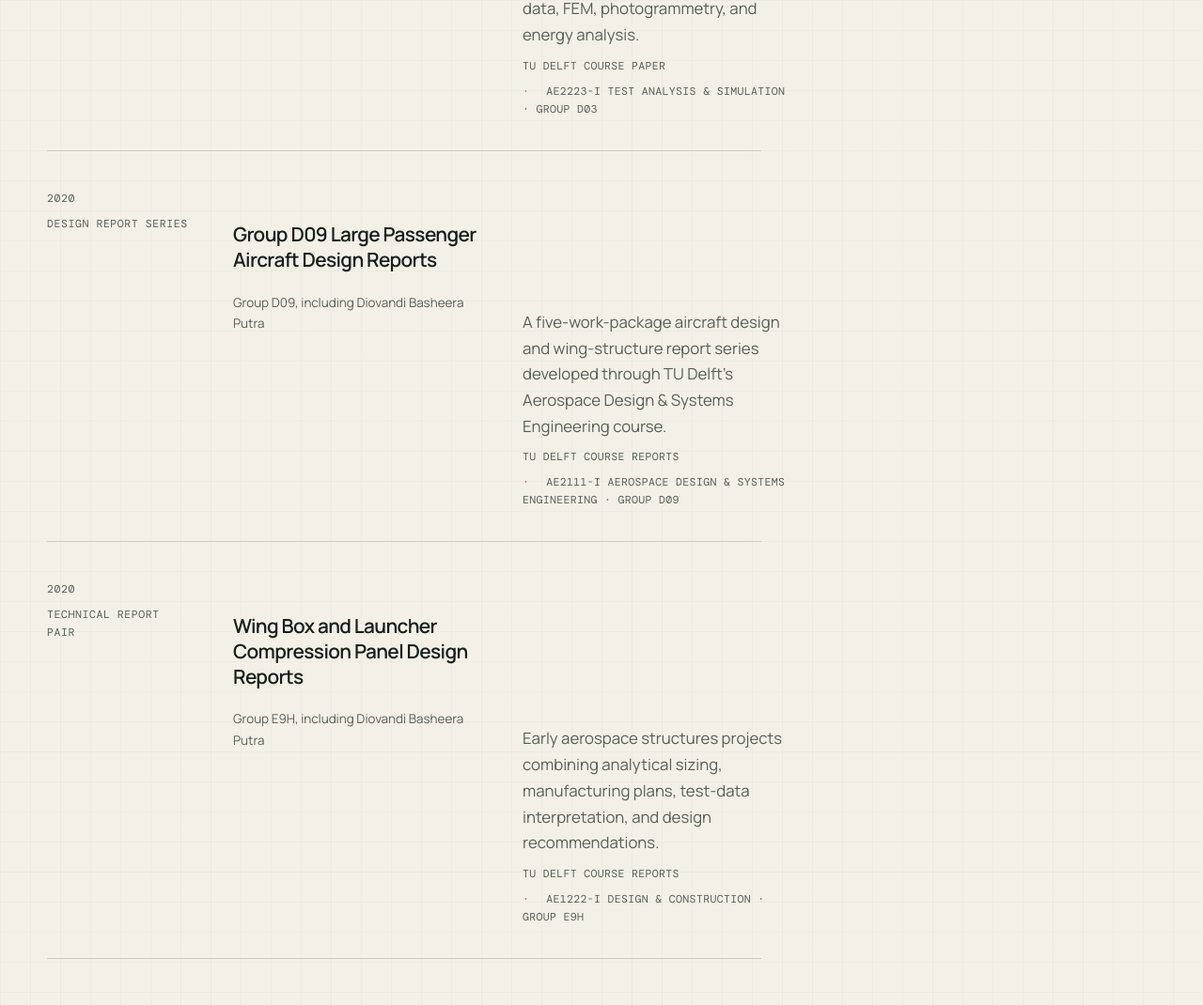
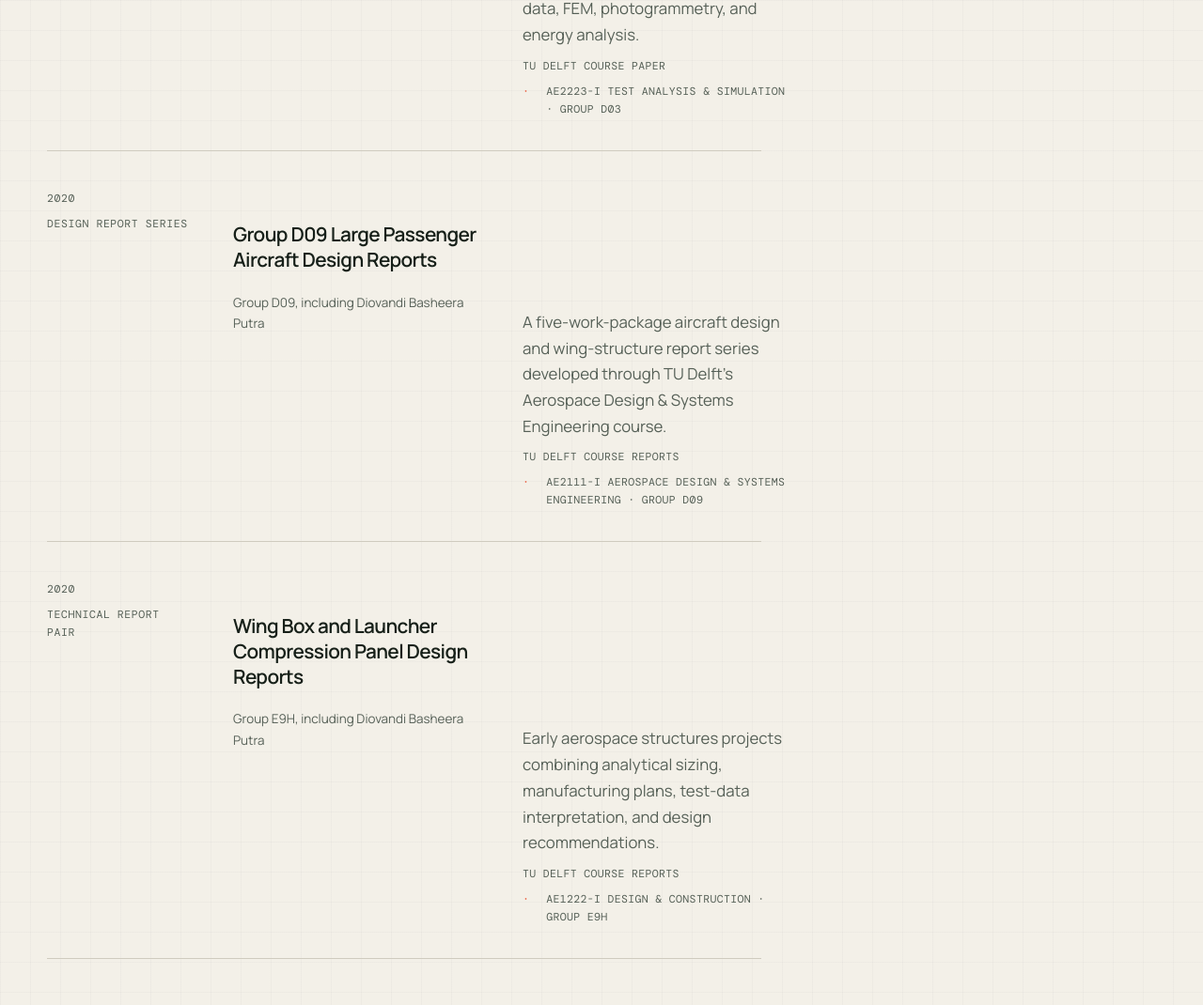
Before and after one commit to diovandi/diovandi.github.io, a Jekyll site: the page built from publications.md, in a window 1280 px wide. Shown: the part 1728-2798 px from the top of the page at 94% size. Built offline with Jekyll 4.4.1, drawn with Linux system fonts in a browser that asks for light colours.

Commit message:
style: keep publication metadata together

```diff
--- a/assets/css/main.css
+++ b/assets/css/main.css
@@ -483,6 +483,12 @@
   content: "·";
   margin-right: 18px;
   color: var(--accent);
+}
+
+.project-meta span,
+.publication-meta span {
+  display: inline-flex;
+  align-items: baseline;
 }
 
 .proof-strip {
```
